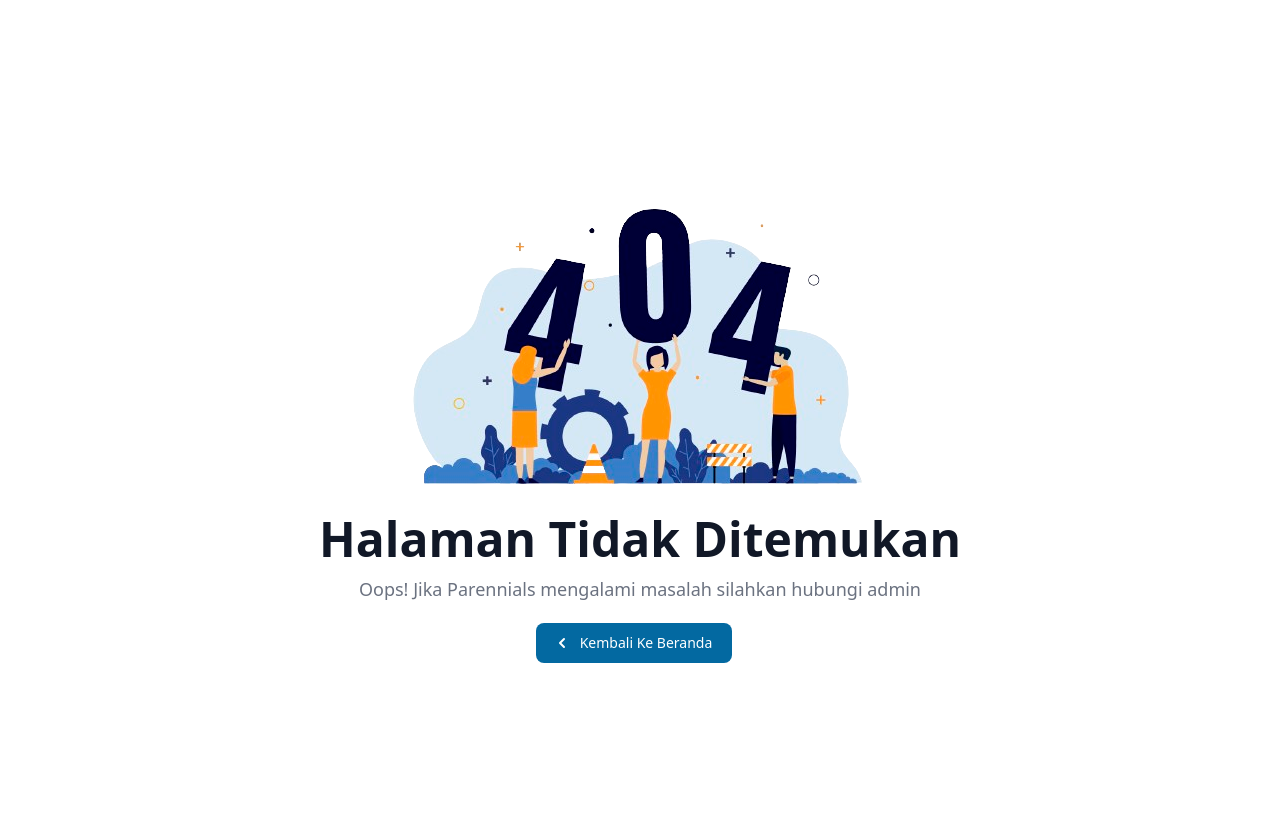
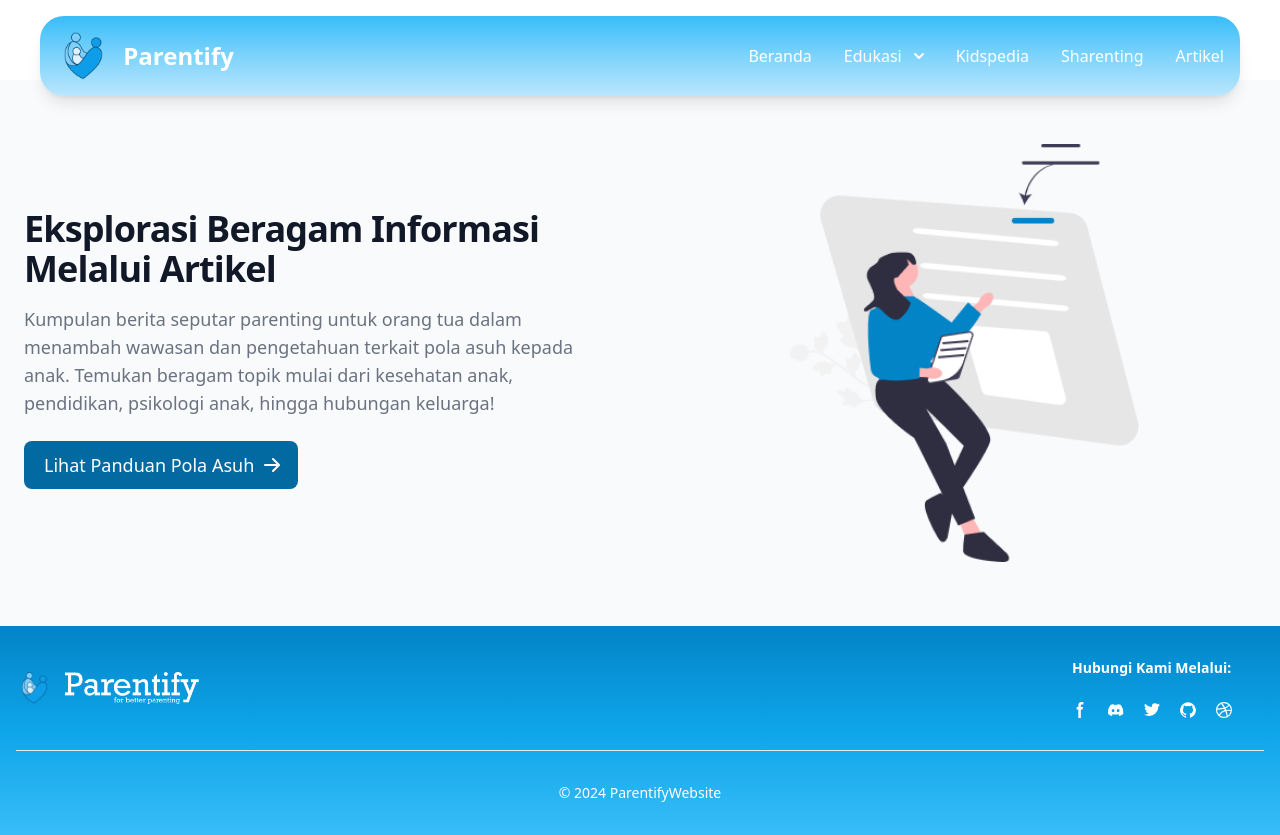
Before and after one commit to ifnfadillah/eclipse-massive-frontend, a React (Vite) app: page /article in a window 1280 px wide. Before the commit the page ends 800 px from the top, so only its background shows below. Built offline with nearby package versions, Linux system fonts and the light colour scheme; the HTML template or start-up script is replaced by a standard one.

Commit message:
Add some in Article

```diff
--- a/src/App.jsx
+++ b/src/App.jsx
@@ -6,19 +6,18 @@ import HomeUser from "./user/home/HomeUser";
 import Kidspedia from "./user/home/edukasi/Kidspedia";
 import Sharenting from "./user/home/Sharenting";
 import PanduanAsuh from "./user/home/PanduanAsuh";
+import ListArticle from "./user/home/listArtikel";
 import NotFound from "./pages/404";
-import './index.css';
-
+import "./index.css";
 
 function App() {
   return (
     <Routes>
-      <Route path="/" element={<HomeUser />}>
-        <Route index path="/" element={<HomeUser />} />
-        <Route path="/kidspedia" element={<Kidspedia />} />
-        <Route path="/sharenting" element={<Sharenting />} />
-        <Route path="/edukasi/panduanasuh" element={<PanduanAsuh />} />
-      </Route>
+      <Route index path="/" element={<HomeUser />} />
+      <Route path="/kidspedia" element={<Kidspedia />} />
+      <Route path="/sharenting" element={<Sharenting />} />
+      <Route path="/edukasi/panduanasuh" element={<PanduanAsuh />} />
+      <Route path="/article" element={<ListArticle />} />
       <Route path="*" element={<NotFound />} />
       <Route path="/login" element={<Login />} />
       <Route path="/dashboard" element={<Layout />}>
--- a/src/pages/404.jsx
+++ b/src/pages/404.jsx
@@ -2,21 +2,38 @@ import { Link } from "react-router-dom";
 
 const NotFound = () => {
   return (
-
     <div className="flex flex-col justify-center items-center px-6 mx-auto h-screen xl:px-0 dark:bg-gray-900">
       <div className="block md:max-w-lg mb-4">
         <img src="assets/404.png" alt="astronaut image" />
       </div>
       <div className="text-center xl:max-w-4xl">
-                <h1 className="mb-3 text-2xl font-bold leading-tight text-gray-900 sm:text-4xl lg:text-5xl dark:text-white">Halaman Tidak Ditemukan</h1>
-                <p className="mb-5 text-base font-normal text-gray-500 md:text-lg dark:text-gray-400">Oops! Jika Parennials mengalami masalah silahkan hubungi admin</p>
-                <Link to="/beranda" className="text-white bg-sky-700 hover:bg-sky-900 focus:ring-4 focus:ring-sky-300 font-medium rounded-lg text-sm px-5 py-2.5 text-center inline-flex items-center dark:bg-sky-600 dark:hover:bg-sky-700 focus:ring-primary-300 font-medium rounded-lg text-sm px-5 py-2.5 text-center inline-flex items-center mr-3 dark:bg-primary-600 dark:hover:bg-primary-700 dark:focus:ring-primary-800">
-                    <svg className="mr-2 -ml-1 w-5 h-5" fill="currentColor" viewBox="0 0 20 20" xmlns="http://www.w3.org/2000/svg"><path fillRule="evenodd" d="M12.707 5.293a1 1 0 010 1.414L9.414 10l3.293 3.293a1 1 0 01-1.414 1.414l-4-4a1 1 0 010-1.414l4-4a1 1 0 011.414 0z" clipRule="evenodd"></path></svg>
+        <h1 className="mb-3 text-2xl font-bold leading-tight text-gray-900 sm:text-4xl lg:text-5xl dark:text-white">
+          Halaman Tidak Ditemukan
+        </h1>
+        <p className="mb-5 text-base font-normal text-gray-500 md:text-lg dark:text-gray-400">
+          Oops! Jika Parennials mengalami masalah silahkan hubungi admin
+        </p>
+        <Link
+          to="/"
+          className="text-white bg-sky-700 hover:bg-sky-900 focus:ring-4 focus:ring-sky-300 font-medium rounded-lg text-sm px-5 py-2.5 text-center inline-flex items-center dark:bg-sky-600 dark:hover:bg-sky-700 focus:ring-primary-300 font-medium rounded-lg text-sm px-5 py-2.5 text-center inline-flex items-center mr-3 dark:bg-primary-600 dark:hover:bg-primary-700 dark:focus:ring-primary-800"
+        >
+          <svg
+            className="mr-2 -ml-1 w-5 h-5"
+            fill="currentColor"
+            viewBox="0 0 20 20"
+            xmlns="http://www.w3.org/2000/svg"
+          >
+            <path
+              fillRule="evenodd"
+              d="M12.707 5.293a1 1 0 010 1.414L9.414 10l3.293 3.293a1 1 0 01-1.414 1.414l-4-4a1 1 0 010-1.414l4-4a1 1 0 011.414 0z"
+              clipRule="evenodd"
+            ></path>
+          </svg>
           Kembali Ke Beranda
         </Link>
       </div>
-        </div >
-    )
-}
+    </div>
+  );
+};
 
 export default NotFound;
--- a/src/user/components/NavbarHome.jsx
+++ b/src/user/components/NavbarHome.jsx
@@ -30,10 +30,7 @@ const NavbarHome = () => {
   return (
     <nav className="bg-gradient-to-t from-sky-200 via-sky-300 to-sky-400 sticky top-4 mx-10 border-blue-200 dark:border-gray-600 dark:bg-gray-900 rounded-3xl shadow-lg z-50">
       <div className="flex flex-wrap justify-between items-center mx-auto max-w-screen-xl p-4">
-        <a
-          href="#home"
-          className="flex items-center space-x-3 rtl:space-x-reverse"
-        >
+        <a href="/" className="flex items-center space-x-3 rtl:space-x-reverse">
           <img
             src="/assets/logoHome.png"
             className="h-12"
@@ -118,7 +115,7 @@ const NavbarHome = () => {
             </li>
             <li>
               <Link
-                to="/Sharenting"
+                to="/sharenting"
                 className="block py-2 px-3 text-white border-b border-gray-100 hover:text-gray-50 md:hover:bg-transparent md:border-0 md:hover:text-gray-300 md:p-0 dark:textWhite md:dark:hover:text-blue-500 dark:hover:bg-gray-700 dark:hover:text-blue-500 md:dark:hover:bg-transparent dark:border-gray-700"
               >
                 Sharenting
--- /dev/null
+++ b/src/user/home/listArtikel.jsx
@@ -0,0 +1,15 @@
+import NavbarHome from "../components/NavbarHome";
+import Footer from "../components/Footer";
+import ListAarticle from "../section/SectionCTAarticle";
+
+function listArticle() {
+  return (
+    <>
+      <NavbarHome />
+      <ListAarticle />
+      <Footer />
+    </>
+  );
+}
+
+export default listArticle;
--- a/src/user/section/Faq.jsx
+++ b/src/user/section/Faq.jsx
@@ -26,7 +26,6 @@ const Faq = () => {
         <div className="py-8 px-4 mx-auto max-w-screen-xl sm:py-16 lg:px-6">
           <div className="mx-auto max-w-screen-lg text-center mb-16 lg:mb-24">
             <h2 className="mb-4 text-5xl lg:text-4xl tracking-tight font-extrabold text-gray-900 dark:text-white">
-
               Masih Ada Pertanyaan Tentang{" "}
               <strong className="text-blue-700">Parentify</strong>?
             </h2>
--- /dev/null
+++ b/src/user/section/SectionCTAarticle.jsx
@@ -0,0 +1,38 @@
+import JudulCTA from "../components/JudulCTA";
+import DeskripsiCta from "../components/DeskripsiCta";
+import ButtonCta from "../components/ButtonCta";
+
+const ListArticle = () => {
+  return (
+    <div className="section">
+      <section className="bg-slate-50 dark:bg-gray-900">
+        <div className="flex flex-col items-center justify-center py-8 px-4 mx-auto max-w-screen-xl xl:gap-16 md:grid md:grid-cols-2 sm:py-16 lg:px-6">
+          <div className="flex flex-col items-start mt-4 md:mt-0">
+            <JudulCTA>Eksplorasi Beragam Informasi Melalui Artikel</JudulCTA>
+            <DeskripsiCta>
+              Kumpulan berita seputar parenting untuk orang tua dalam menambah
+              wawasan dan pengetahuan terkait pola asuh kepada anak. Temukan
+              beragam topik mulai dari kesehatan anak, pendidikan, psikologi
+              anak, hingga hubungan keluarga!
+            </DeskripsiCta>
+            <ButtonCta>Lihat Panduan Pola Asuh</ButtonCta>
+          </div>
+          <div className="flex justify-center md:mt-0">
+            <img
+              className="w-3/5 h-auto dark:hidden"
+              src="/assets/ArticleSection.png"
+              alt="section-Article"
+            />
+            <img
+              className="w-3/5 h-auto hidden dark:block"
+              src="/assets/ArticleSection.png"
+              alt="section-Article"
+            />
+          </div>
+        </div>
+      </section>
+    </div>
+  );
+};
+
+export default ListArticle;
```
Also changed, not shown: public/assets/ArticleSection.png (added). Lines whose indentation alone changed are shown as unchanged.
